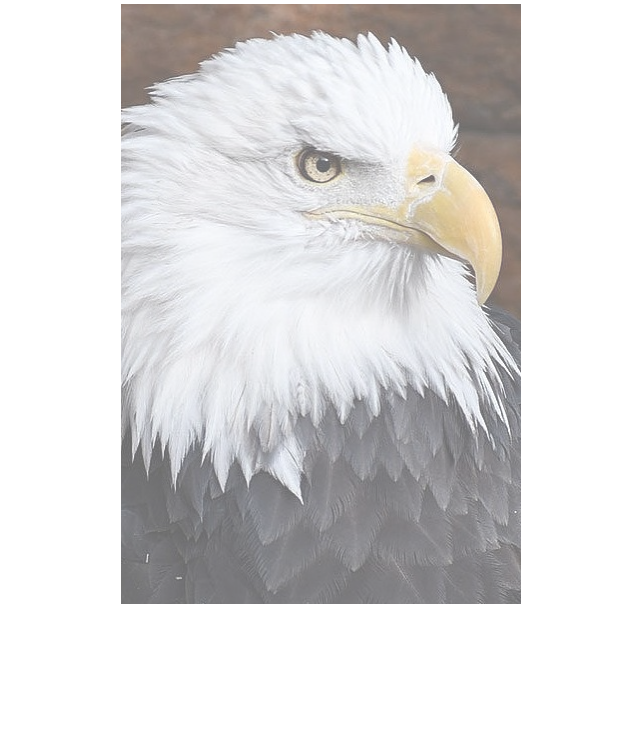
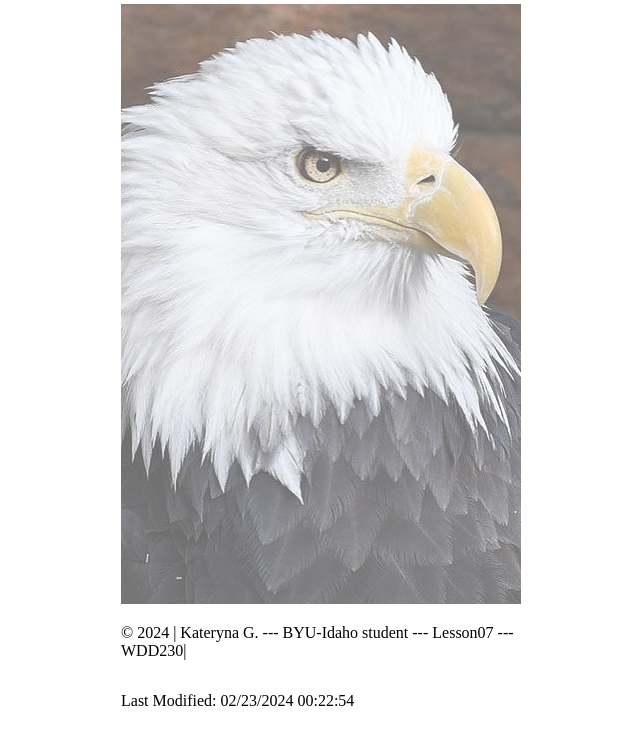
Before and after one commit to MvedmanPro/wdd230, a plain HTML site: page lesson07/lazyload.html in a window 1280 px wide. Shown: the part 4280-5014 px from the top of the page, without its empty margins (319-959 px from the left). Before the commit the page ends 4896 px from the top, so only its background shows below. Drawn offline with Linux system fonts and the light colour scheme.

Commit message:
added footer lazy load w07

```diff
--- a/lesson07/lazyload.html
+++ b/lesson07/lazyload.html
@@ -62,7 +62,9 @@
         <picture><img src="images/eagle.jpg" alt="placeholder for image" loading="lazy" width="400" height="600"></picture>
     </main>
     <footer>
-
+        <p id="copyright">&copy; <span id="currentyear">| Kateryna G. --- BYU-Idaho student --- Lesson07 --- WDD230|</span></p>
+        <p id="lastmodified"> Last Modified:</p>
     </footer>
+    <script src="scripts/lastmodified.js"></script>
 </body>
 </html>
--- /dev/null
+++ b/lesson07/scripts/lastmodified.js
@@ -0,0 +1,9 @@
+// current year
+const year = new Date().getFullYear();
+
+// last modified date
+const lastModified = document.lastModified;
+
+// Output the year and last modified
+document.getElementById('currentyear').textContent = `${year} | Kateryna G. --- BYU-Idaho student --- Lesson07 --- WDD230|`;
+document.getElementById('lastmodified').textContent = `Last Modified: ${lastModified}`;
--- a/lesson07/styles/lazyload.css
+++ b/lesson07/styles/lazyload.css
@@ -2,7 +2,7 @@ h1{
     text-align: center;
 }
 
-main{
+main, footer{
     margin: 0 auto;
     width: 400px;
     display: flex;
```
Also changed, not shown: lesson07/lazyload.js (deleted).
